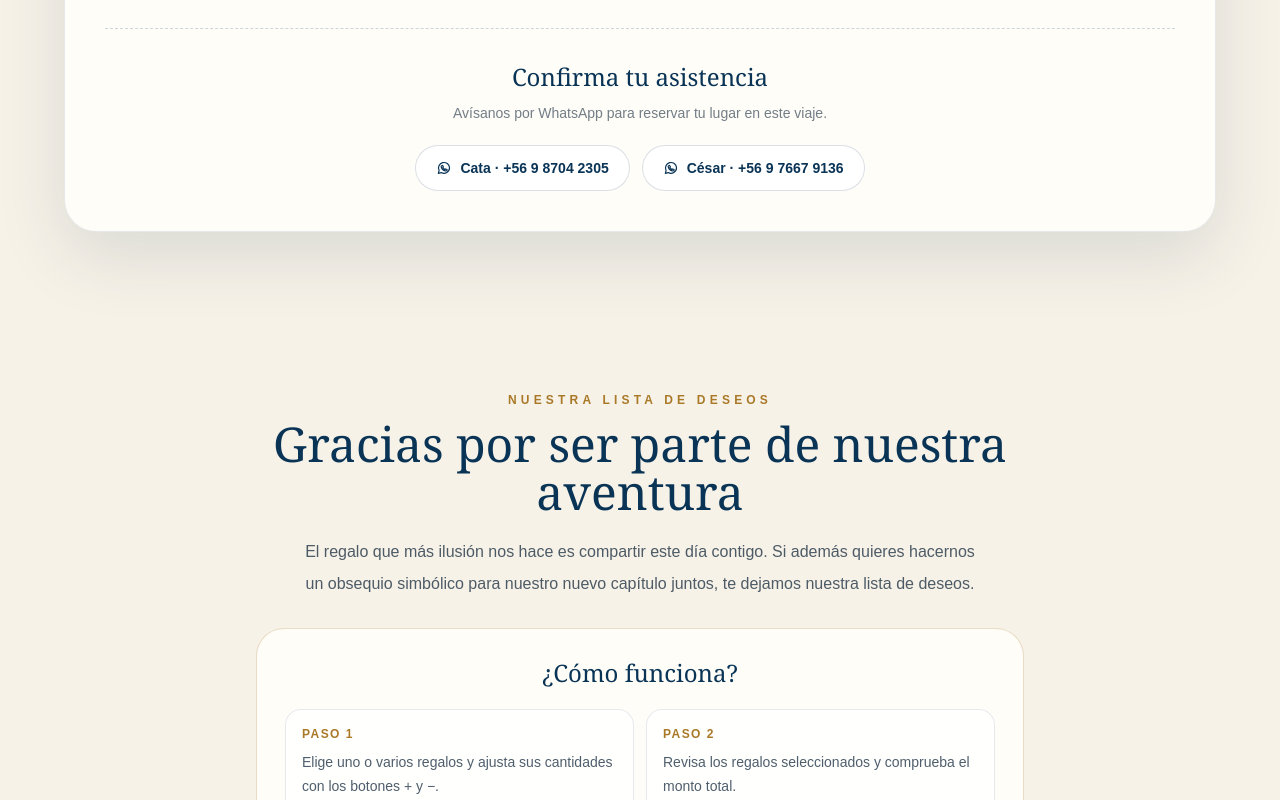
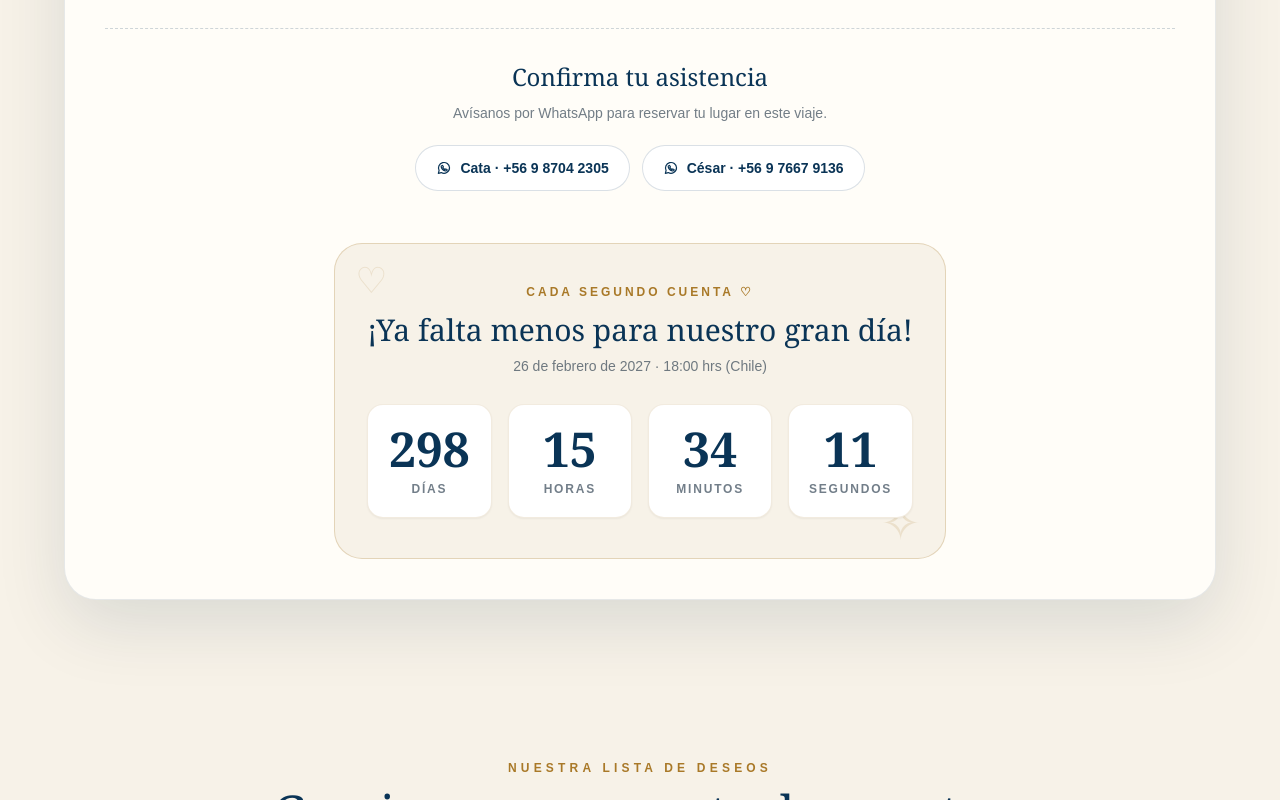
Before and after one commit to cesarodriguez96-02-26/regalos-matri-cata-cesar, a Next.js app: page / in a window 1280 px wide. Shown: the part 3177-3977 px from the top of the page. Built offline with nearby package versions, Linux system fonts and the light colour scheme.

Commit message:
Mostrar contador de días, horas, minutos y segundos bajo confirmar asistencia

```diff
--- a/src/app/page.tsx
+++ b/src/app/page.tsx
@@ -1,5 +1,6 @@
 import Image from 'next/image';
 import { CheckoutForm } from '@/components/CheckoutForm';
+import { WeddingCountdown } from '@/components/WeddingCountdown';
 
 // Iconos discretos para acompañar la estética de la invitación.
 function WhatsAppIcon() {
@@ -153,7 +154,8 @@ export default function Home() {
                 <div className="mt-5 flex flex-wrap justify-center gap-3">
                   <a href="https://wa.me/56987042305" target="_blank" rel="noopener noreferrer" className="inline-flex items-center gap-2 rounded-full border border-navy/15 bg-white px-5 py-3 text-sm font-bold text-navy transition hover:border-gold focus-visible:outline focus-visible:outline-2 focus-visible:outline-offset-2 focus-visible:outline-gold"><WhatsAppIcon /> Cata · +56 9 8704 2305</a>
                   <a href="https://wa.me/56976679136" target="_blank" rel="noopener noreferrer" className="inline-flex items-center gap-2 rounded-full border border-navy/15 bg-white px-5 py-3 text-sm font-bold text-navy transition hover:border-gold focus-visible:outline focus-visible:outline-2 focus-visible:outline-offset-2 focus-visible:outline-gold"><WhatsAppIcon /> César · +56 9 7667 9136</a>
-                </div>
+                  <WeddingCountdown />
+              </div>
               </div>
             </div>
           </div>
```
